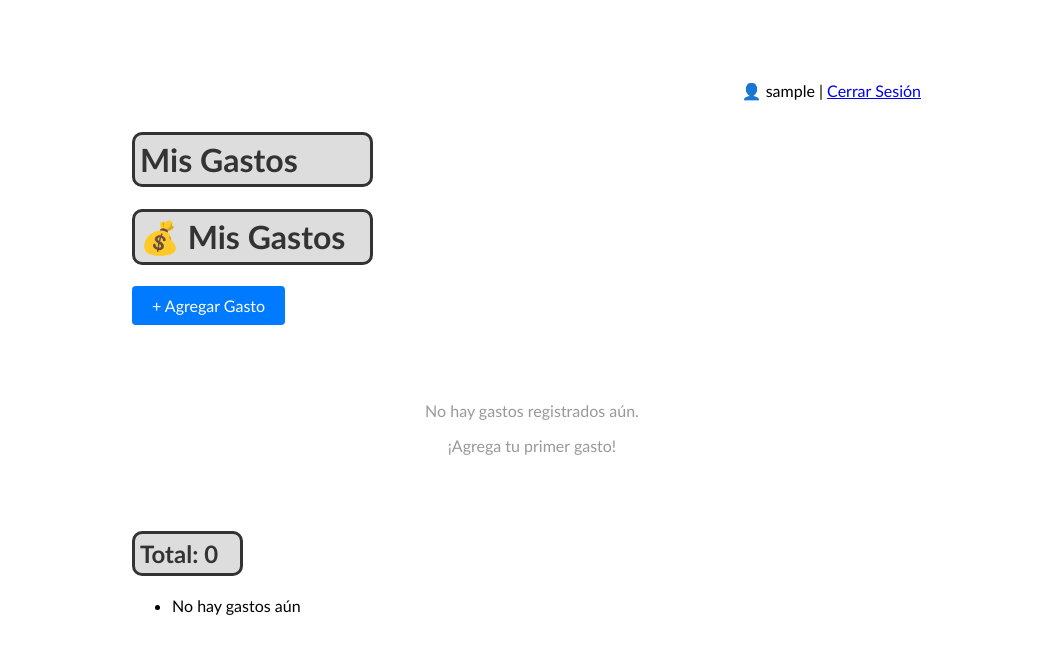
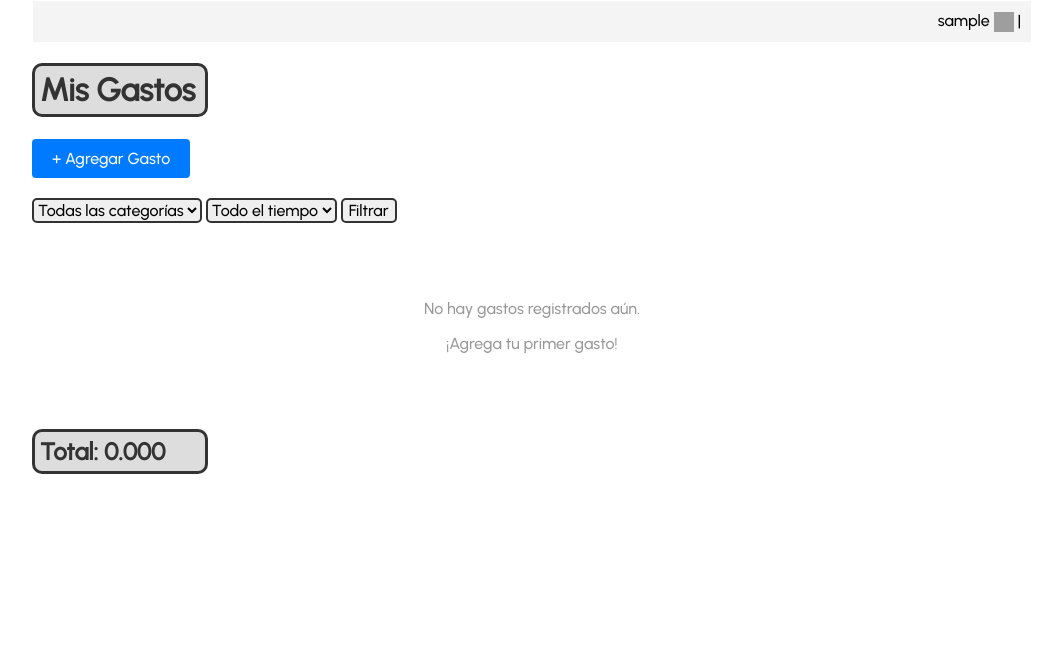
Before and after one commit to aless-dini/contador-de-gastos, a Django app: page / in a window 1280 px wide. Shown: the top 654 px of the page, without its empty margins (108-1159 px from the left). Run offline with Django 5.2, Linux system fonts and the light colour scheme; the visitor is signed in with stand-in values (Sample User, id 1); data that the repository does not hold is empty; grey boxes are pictures that could not be loaded.

Commit message:
Agrega función de filtrar gastos por categoría y de ver gastos semanales y mensuales

```diff
--- a/misfinanzas/templates/gastos.html
+++ b/misfinanzas/templates/gastos.html
@@ -1,30 +1,78 @@
+{% load static %}
+
 <!DOCTYPE html>
 <html lang="es">
 <head>
     <meta charset="UTF-8">
     <meta name="viewport" content="width=device-width, initial-scale=1.0">
-    <div class="user-info">
-        👤 {{ request.user.username }} |
-        <a href="{% url 'logout' %}">Cerrar Sesión</a>
-    </div>
-    <h1>Mis Gastos</h1>
+    <script src="{% static 'script.js' %}"></script>
+    <link rel="preconnect" href="https://fonts.googleapis.com">
+    <link rel="preconnect" href="https://fonts.gstatic.com" crossorigin>
+    <link href="https://fonts.googleapis.com/css2?family=Urbanist:ital,wght@0,500;1,500&display=swap" rel="stylesheet">
     <style>
         .user-info {
             text-align: right;
             padding: 10px;
-            margin: 1px
+            margin: 1px;
+            background-color: #f4f4f4;
+            position: relative;
+            cursor: pointer;
+        }
+        .dropdown-menu {
+            display: none;
+            position: absolute;
+            background-color: white;
+            border: 1px solid #ccc;
+            padding: 8px;
+            right: 0;
+            top: 100%; /* aparece justo debajo del usuario */
+        }
+        .dropdown-menu.active {
+            display: block;
+        }
+        .dropdown-menu a {
+            color: #999;
+            text-decoration: none;
+            padding: 5px 10px;
+            border-radius: 4px;
+            display: block;
+        }
+        .dropdown-menu a:hover {
+            color: black;
+        }
+        .categorias-periodo select{
+        font-family: 'Urbanist', sans-serif;
+        margin-bottom: 20px;
+        color: black;
+        font-size: medium;
+        border: solid 2.5px #333;
+        cursor: pointer;
+        border-radius: 5px;
+        }
+        .categorias-periodo select:hover {
+        background-color: #ddd;
+        }
+        .categorias-periodo button {
+        font-family: 'Urbanist', sans-serif;
+        font-size: medium;
+        cursor: pointer;
+        border: solid 2.5px #333;
+        border-radius: 5px;
+        }
+        .categorias-periodo button:hover {
+        background-color: #ddd;
         }
         body {
-            font-family: 'Gill Sans';
-            max-width: 800px;
-            margin: 50px auto;
-            padding: 20px;
+            font-family: 'Urbanist', sans-serif;
+            max-width: 1000px;
+            margin: 0 auto;
+            padding: 0 20px;
         }
         h1 {
             text-align: left;
             color: #333;
             background-color: #ddd;
-            width: 225px;
+            width: 160px;
             padding: 5px 5px 5px 5px;
             border: solid #333 3px;
             border-radius: 10px;
@@ -32,7 +80,7 @@
         h2 {
             color: #333;
             background-color: #ddd;
-            width: 95px;
+            width: 160px;
             padding: 5px 5px 5px 5px;
             border: solid #333 3px;
             border-radius: 10px;
@@ -74,14 +122,40 @@
     </style>
 </head>
 <body>
-    <h1>💰 Mis Gastos</h1>
+    <div class="user-info" onclick="toggleMenu()">
+        {{ request.user.username }}
+        <img src="{% static 'image.png' %}" style="width: 20px; height: 20px; vertical-align: middle;"/>
+         |
+        <div class="dropdown-menu" id="dropdown-menu">
+        <a href="{% url 'logout' %}">Cerrar Sesión</a>
+        </div>
+    </div>
+    <h1>Mis Gastos</h1>
 
     <a href="{% url 'agregar' %}" class="add-btn">+ Agregar Gasto</a>
+
+    <div class="categorias-periodo">
+        <form method="GET" action="{% url 'gastos' %}">
+            <select name="categoria">
+                <option value="">Todas las categorías</option>
+                {% for cat in categorias %}
+                <option value="{{ cat }}" {% if cat == categoria_sel %}selected{% endif %}>{{ cat }}</option>
+                {% endfor %}
+            </select>
+            <select name="periodo">
+                <option value="">Todo el tiempo</option>
+                <option value="semana" {% if periodo_sel == "semana" %}selected{% endif %}>Esta semana</option>
+                <option value="mes" {% if periodo_sel == "mes" %}selected{% endif %}>Este mes</option>
+        </select>
+
+            <button type="submit">Filtrar</button>
+        </form>
+    </div>
 
     {% if gastos %}
         {% for gasto in gastos %}
         <div class="gasto">
-            <h3>${{ gasto.precio }}</h3>
+            <h3>${{ gasto.precio|floatformat:"3g" }}</h3>
             <p><strong>Categoría:</strong> {{ gasto.categoria }}</p>
             <p><strong>Descripción:</strong> {{ gasto.descripcion }}</p>
             <p><strong>Fecha:</strong> {{ gasto.fecha }}</p>
@@ -93,15 +167,8 @@
             <p>¡Agrega tu primer gasto!</p>
         </div>
     {% endif %}
+
+    <h2>Total: {{ total|floatformat:"3g" }}</h2>
+
 </body>
 </html>
-
-<h2>Total: {{ total }}</h2>
-
-<ul>
-    {% for gasto in gastos %}
-        <li>{{ gasto.descripcion }} - {{ gasto.precio }}</li>
-    {% empty %}
-        <li>No hay gastos aún</li>
-    {% endfor %}
-</ul>
```
